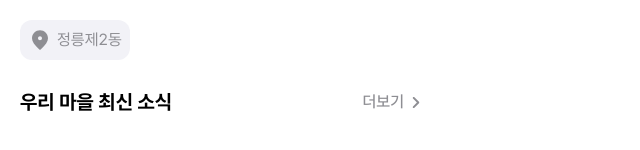
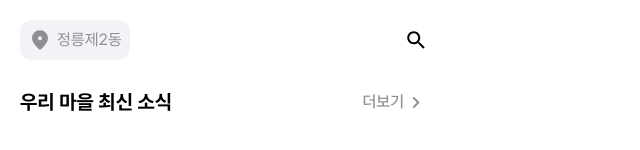
Before and after one commit to EUM-kmu/EUM-Web, a React (Vite) app: page / in a window 1280 px wide. Shown: the top 150 px of the page, without its empty margins (0-640 px from the left). Built offline with nearby package versions, Linux system fonts and the light colour scheme.

Commit message:
feat: `MainScreen` 검색 아이콘 추가 및 페이지 이동 구현

```diff
--- a/src/pages/Main/index.jsx
+++ b/src/pages/Main/index.jsx
@@ -6,6 +6,7 @@ import news3 from "../../assets/dummy_news_3.png";
 import news4 from "../../assets/dummy_news_4.png";
 import PostHeader from "../../components/PostHeader";
 import PostItem from "../../components/PostItem";
+import searchIcon from "../../assets/black_search_icon.svg";
 import location from "../../assets/location_on.svg";
 import { useNavigate } from "react-router-dom";
 import { useEffect } from "react";
@@ -83,7 +84,16 @@ const Main = () => {
   return (
     <>
       <div className="flex flex-col p-5 gap-3">
-        <LocationBadge text={"정릉제2동"} />
+        <div className="flex justify-between">
+          <LocationBadge text={"정릉제2동"} />
+          <img
+            className="cursor-pointer"
+            src={searchIcon}
+            onClick={() => {
+              navigate("/search");
+            }}
+          />
+        </div>
         <PostHeader title={"우리 마을 최신 소식"} />
         <div className="divide-y divide-[#E5E5EA]">
           {news.map((info, index) => {
```
Also changed, not shown: src/assets/black_search_icon.svg (added).
